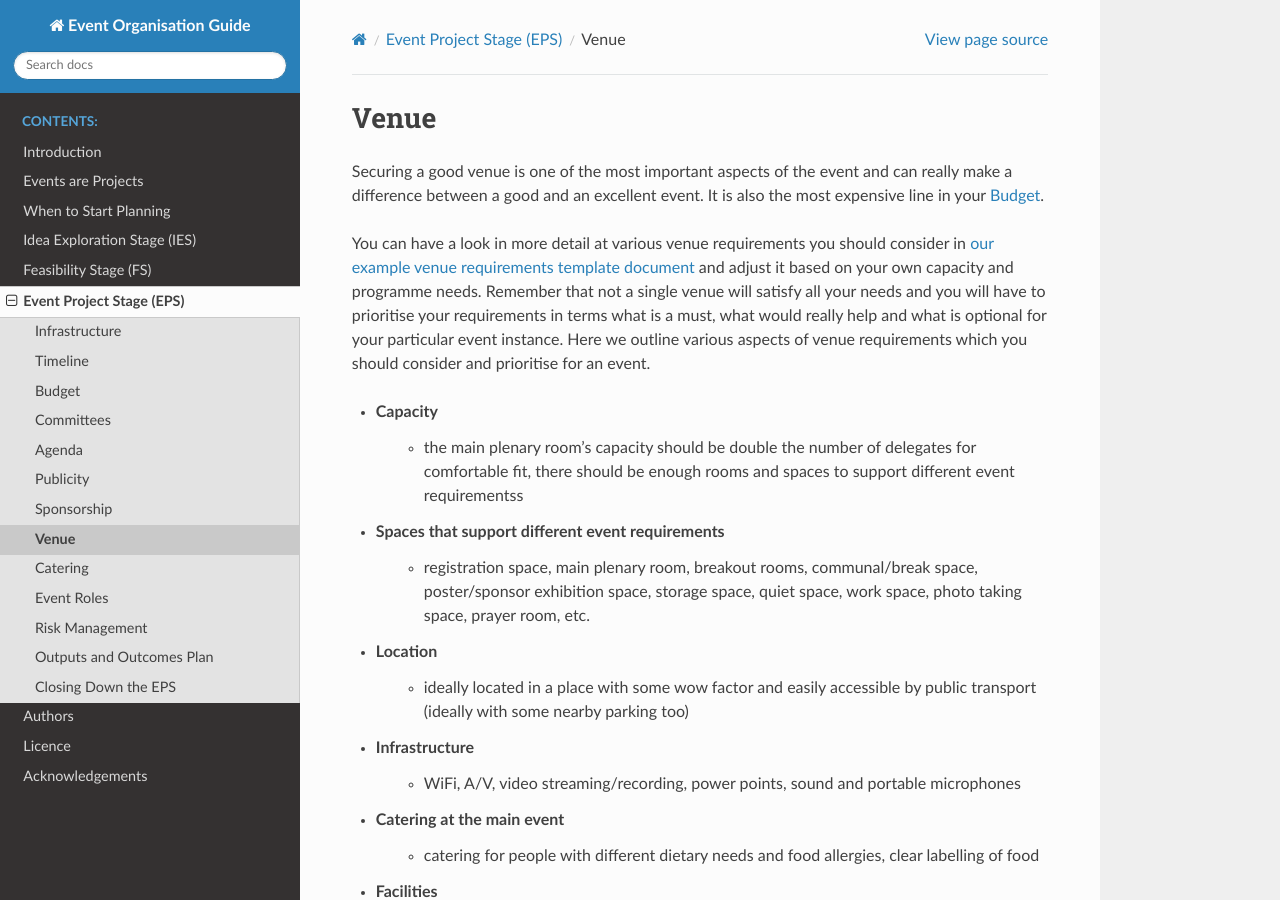
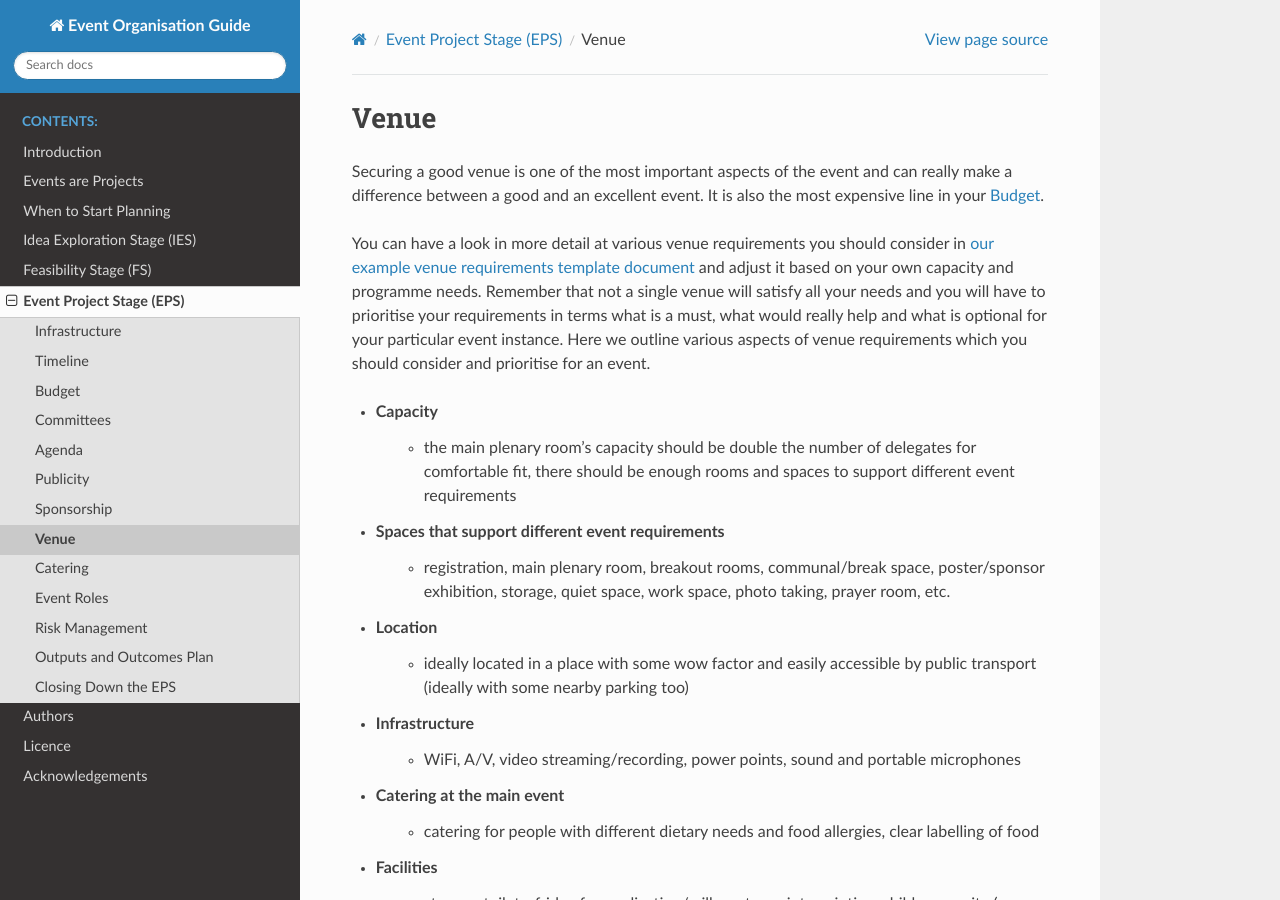
Before and after one commit to softwaresaved/event-organisation-guide, a Sphinx documentation site: the page built from docs/eog/eps-venue.rst, in a window 1280 px wide and 900 px high. Built offline with Sphinx 7.4.7 and the Read the Docs theme 2.0.0, drawn with Linux system fonts in a browser that asks for light colours.

Commit message:
Update eps-venue.rst

```diff
--- a/docs/eog/eps-venue.rst
+++ b/docs/eog/eps-venue.rst
@@ -15,9 +15,9 @@ really help and what is optional for your particular event instance. Here we out
 requirements which you should consider and prioritise for an event.
 
 - Capacity
-    - the main plenary room's capacity should be double the number of delegates for comfortable fit, there should be enough rooms and spaces to support different event requirementss
+    - the main plenary room's capacity should be double the number of delegates for comfortable fit, there should be enough rooms and spaces to support different event requirements
 - Spaces that support different event requirements
-    - registration space, main plenary room, breakout rooms, communal/break space, poster/sponsor exhibition space, storage space, quiet space, work space, photo taking space, prayer room, etc.
+    - registration, main plenary room, breakout rooms, communal/break space, poster/sponsor exhibition, storage, quiet space, work space, photo taking, prayer room, etc.
 - Location
     - ideally located in a place with some wow factor and easily accessible by public transport (ideally with some nearby parking too)
 - Infrastructure
```
